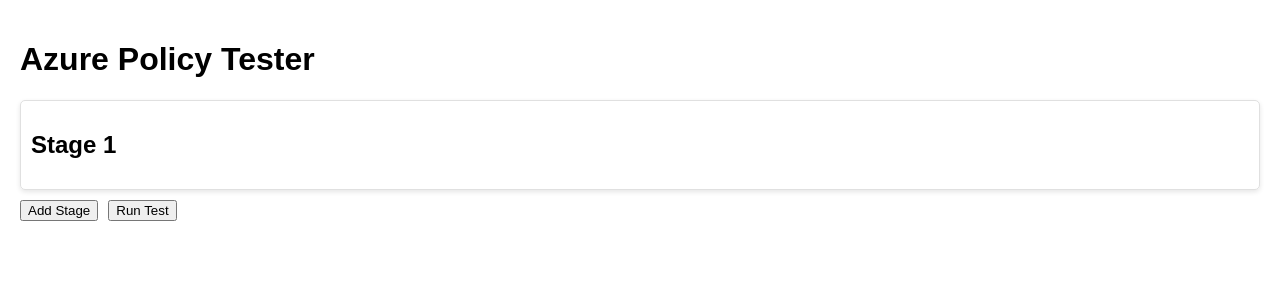
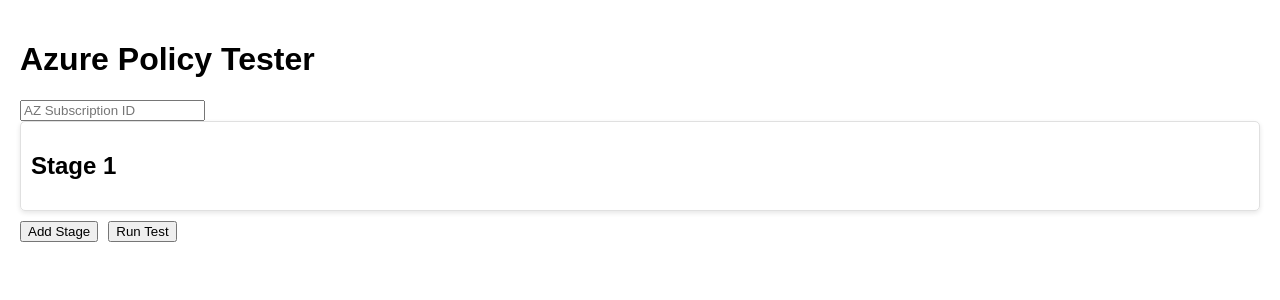
Before and after one commit to AhmedA1174/myapp, a React (Create React App) app in the folder frontend-react/: page / in a window 1280 px wide. Shown: the top 300 px of the page. Built offline with nearby package versions, Linux system fonts and the light colour scheme.

Commit message:
working -phase 1

```diff
--- a/frontend-react/src/App.js
+++ b/frontend-react/src/App.js
@@ -3,6 +3,7 @@
 import './App.css';
 
 function App() {
+  const [subscriptionId, setSubscriptionId] = useState('');
   const [stages, setStages] = useState([{ name: 'Stage 1', content: '' }]);
 
   const handleStageChange = (index, name, content) => {
@@ -24,12 +25,12 @@
   const runTest = async () => {
     const commands = stages.map(stage => stage.content);
     try {
-      const response = await fetch('http://localhost:5000/run-test', {
+      const response = await fetch('http://localhost:5002/run-test', {
         method: 'POST',
         headers: {
           'Content-Type': 'application/json'
         },
-        body: JSON.stringify({ stages: commands })
+        body: JSON.stringify({ stages: commands, subscriptionId: subscriptionId })
       });
       const data = await response.json();
       alert(data.message);
@@ -42,13 +43,16 @@
     <div className="App">
       <h1>Azure Policy Tester</h1>
       {stages.map((stage, index) => (
-        <Stage
-          key={index}
-          stageName={stage.name}
-          stageContent={stage.content}
-          onSave={(name, content) => handleStageChange(index, name, content)}
-          onRemove={() => removeStage(index)}
-        />
+        <><input
+          type="text"
+          placeholder="AZ Subscription ID"
+          value={subscriptionId}
+          onChange={(e) => setSubscriptionId(e.target.value)} /><Stage
+            key={index}
+            stageName={stage.name}
+            stageContent={stage.content}
+            onSave={(name, content) => handleStageChange(index, name, content)}
+            onRemove={() => removeStage(index)} /></>
       ))}
       <button onClick={addStage}>Add Stage</button>
       <button onClick={runTest}>Run Test</button>
```
Also changed, not shown: 2 other files (tests, documents, lock files or other folders).
